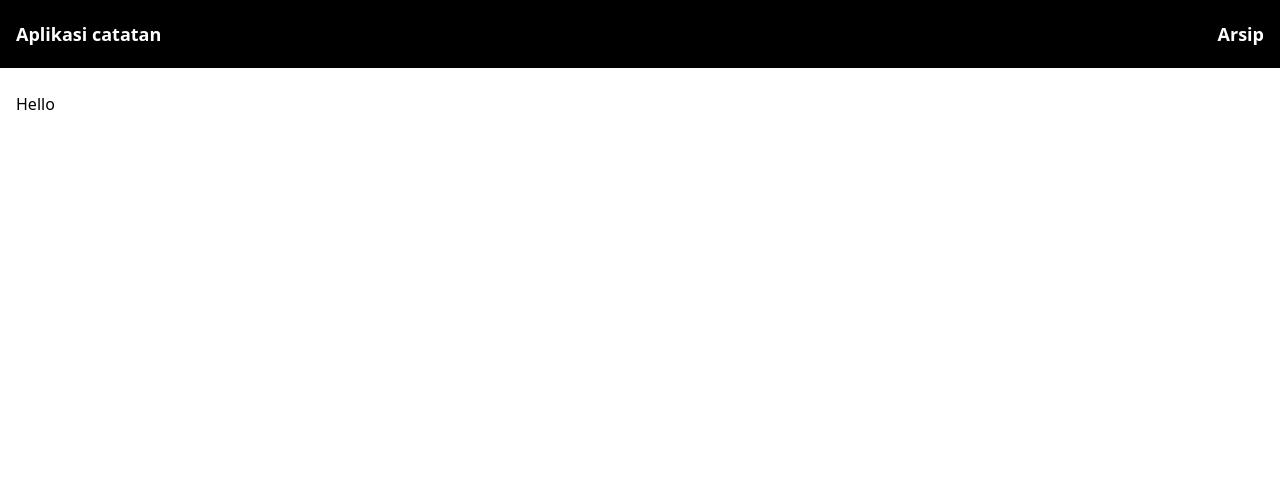
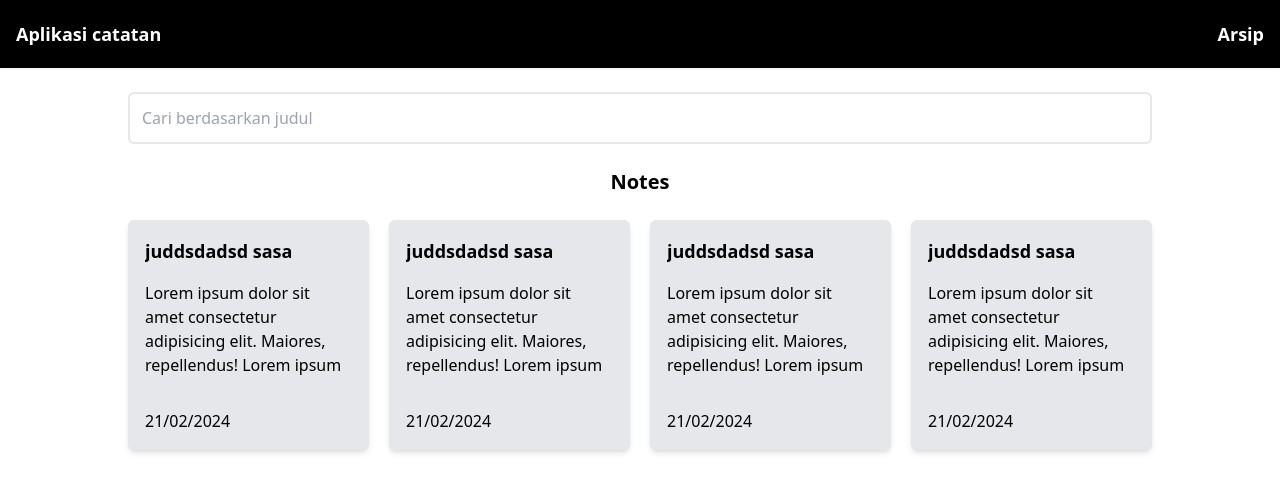
Before and after one commit to Maulidin-Ilham/dicoding-notes-v2, a React (Vite) app: page / in a window 1280 px wide. Shown: the top 492 px of the page. Built offline with nearby package versions, Linux system fonts and the light colour scheme.

Commit message:
feat: Add card note

```diff
--- /dev/null
+++ b/src/components/CardNote.jsx
@@ -0,0 +1,22 @@
+const CardNote = () => {
+  return (
+    <>
+      <div className="bg-gray-200 border border-gray-200 p-4 rounded-md shadow-md min-h-[180px] lg:min-h-[230px] flex flex-col justify-between space-y-3 cursor-pointer hover:opacity-80 transition duration-200 ease-in-out">
+        <div className="flex flex-col space-y-4">
+          <h1 className="font-semibold text-lg line-clamp-1">
+            juddsdadsd sasa{" "}
+          </h1>
+          <p className="line-clamp-4">
+            Lorem ipsum dolor sit amet consectetur adipisicing elit. Maiores,
+            repellendus! Lorem ipsum
+          </p>
+        </div>
+        <div>
+          <p>21/02/2024</p>
+        </div>
+      </div>
+    </>
+  );
+};
+
+export default CardNote;
--- a/src/components/Container.jsx
+++ b/src/components/Container.jsx
@@ -3,11 +3,13 @@ const Container = ({ children }) => {
   return (
     <>
       {" "}
-      <div className="flex flex-row justify-between items-center bg-black text-white py-5 px-4">
+      <div className="flex flex-row justify-between items-center bg-black text-white py-5 px-4 shadow-sm">
         <h1 className="font-semibold text-lg">Aplikasi catatan</h1>
         <h1 className="font-semibold text-lg">Arsip</h1>
       </div>
-      <div className="px-4 py-6">{children}</div>
+      <div className="px-4 py-6 flex flex-col justify-center items-center w-full">
+        <div className=" w-full lg:max-w-5xl md:max-w-3xl">{children}</div>
+      </div>
     </>
   );
 };
--- a/src/pages/Home.jsx
+++ b/src/pages/Home.jsx
@@ -1,9 +1,23 @@
+import CardNote from "../components/CardNote";
 import Container from "../components/Container";
 
 const Home = () => {
   return (
     <Container>
-      <h1>Hello</h1>
+      <div className="flex flex-col  ">
+        <input
+          type="text"
+          placeholder="Cari berdasarkan judul"
+          className="p-3 rounded-md border-2 border-gray-200 outline-none focus:border-gray-500 w-full"
+        />
+        <h1 className="text-center font-semibold mt-6 text-xl mb-6">Notes</h1>
+        <div className="flex flex-col space-y-5 md:grid md:grid-cols-3 md:gap-5 md:space-y-0 lg:grid-cols-4">
+          <CardNote />
+          <CardNote />
+          <CardNote />
+          <CardNote />
+        </div>
+      </div>
     </Container>
   );
 };
```
